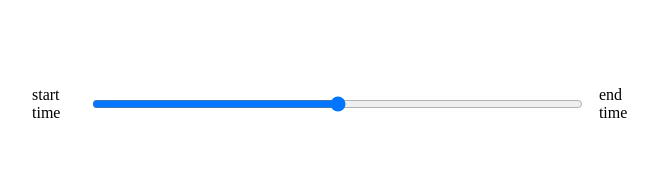
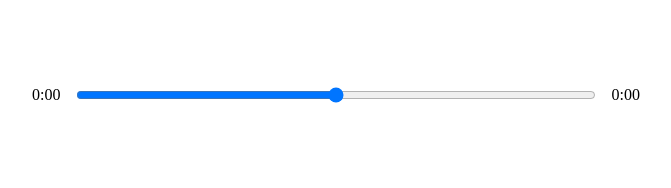
Before and after one commit to ahmed-khaled18/react-music-player, a React (Create React App) app: page / in a window 1280 px wide. Shown: the part 410-598 px from the top of the page, without its empty margins (304-975 px from the left). Built offline with nearby package versions, Linux system fonts and the light colour scheme.

Commit message:
time update

```diff
--- a/src/components/Player.js
+++ b/src/components/Player.js
@@ -1,9 +1,13 @@
 import { FontAwesomeIcon } from "@fortawesome/react-fontawesome";
 import { faPlay, faAngleLeft, faAngleRight } from "@fortawesome/free-solid-svg-icons";
-import { useRef } from "react";
+import { useRef, useState } from "react";
 
 const Player = ({ currentSong, isPlaying, setIsPlaying }) => {
   const audioRef = useRef(null);
+  const [songInfo, setSongInfo] = useState({
+    currentTime: null,
+    duration: null,
+  });
   const playSongHandler = () => {
     if (isPlaying) {
       audioRef.current.pause();
@@ -13,19 +17,28 @@ const Player = ({ currentSong, isPlaying, setIsPlaying }) => {
       setIsPlaying(!isPlaying);
     }
   };
+  const timeHandler = (e) => {
+    const currentTime = e.target.currentTime;
+    const duration = e.target.duration;
+    setSongInfo({ ...songInfo, currentTime: currentTime, duration: duration });
+  };
+
+  const timeFormatter = (time) => {
+    return Math.floor(time / 60) + ":" + ("0" + Math.floor(time % 60)).slice(-2);
+  };
   return (
     <div className="player-controller-container">
       <div className="time-controller-container">
-        <p>start time</p>
+        <p>{timeFormatter(songInfo.currentTime)}</p>
         <input type="range" />
-        <p>end time</p>
+        <p>{timeFormatter(songInfo.duration)}</p>
       </div>
       <div className="control-buttons-container">
         <FontAwesomeIcon icon={faAngleLeft} size="2x" />
         <FontAwesomeIcon onClick={playSongHandler} icon={faPlay} size="2x" />
         <FontAwesomeIcon icon={faAngleRight} size="2x" />
       </div>
-      <audio ref={audioRef} src={currentSong.audio}></audio>
+      <audio onLoadedMetadata={timeHandler} onTimeUpdate={timeHandler} ref={audioRef} src={currentSong.audio}></audio>
     </div>
   );
 };
```
